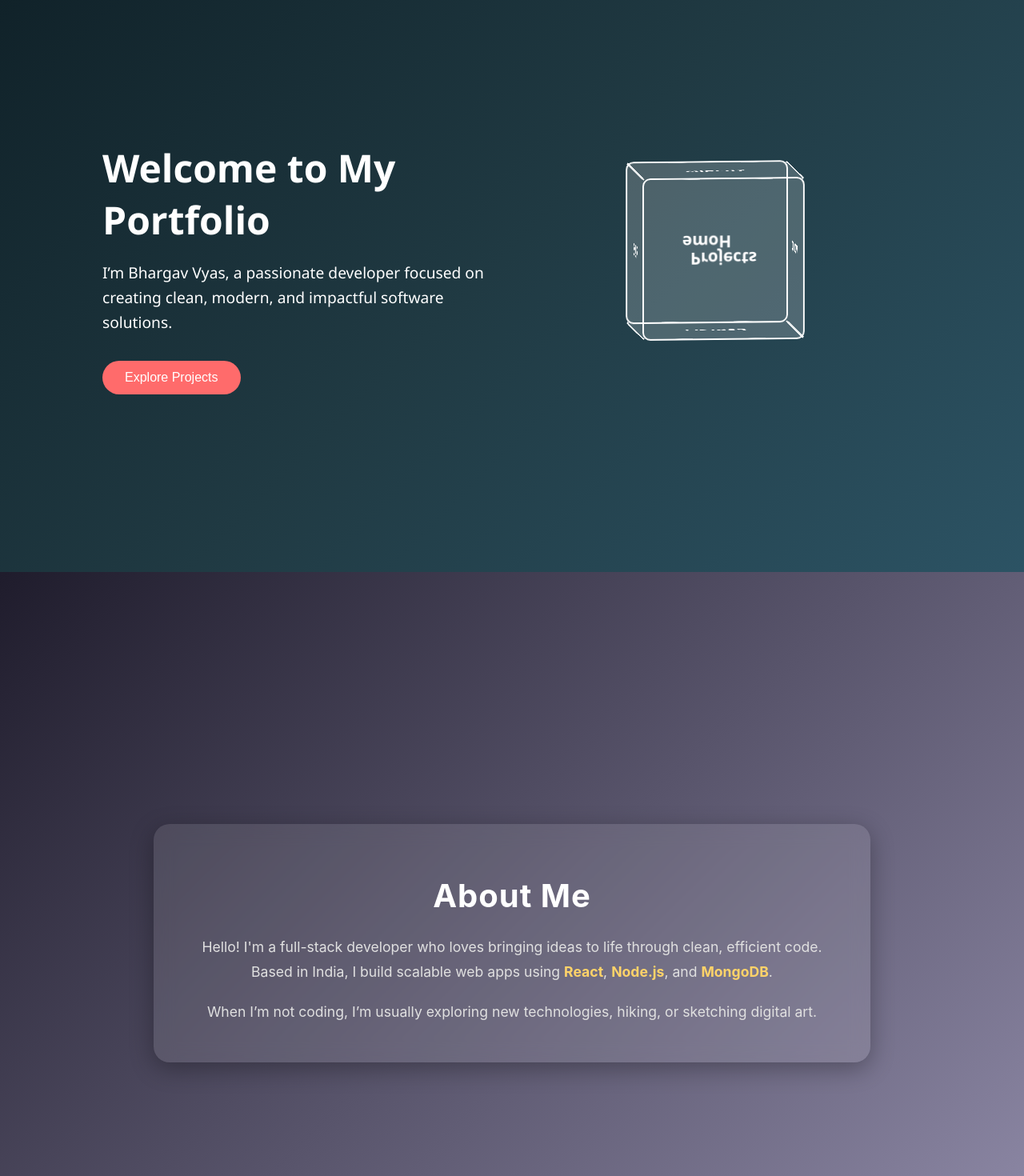
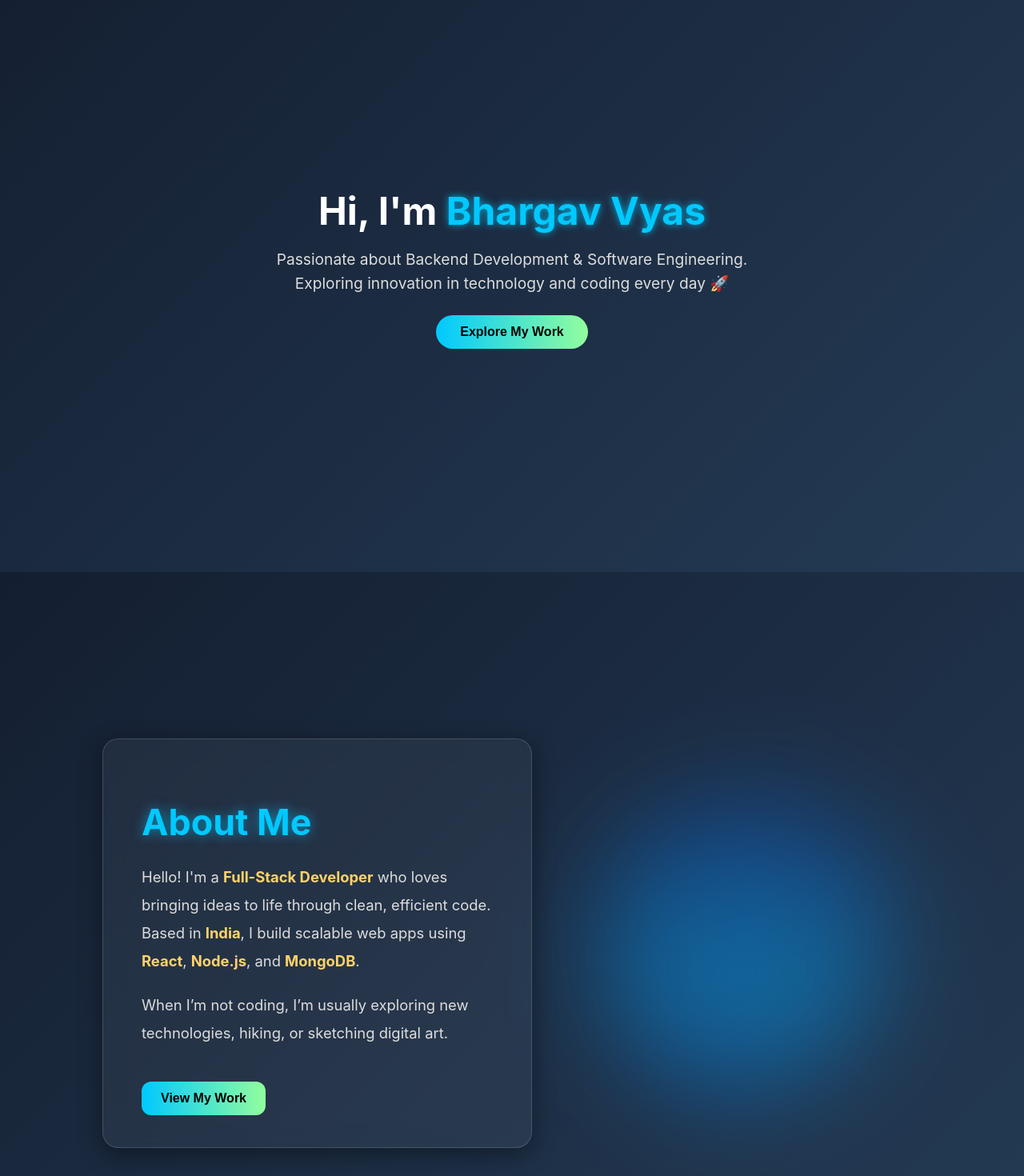
Before and after one commit to bhargav-vyas/Portfulio2025, a React (Create React App) app: page / in a window 1280 px wide. Shown: the part 160-1630 px from the top of the page at 80% size. Built offline with nearby package versions, Linux system fonts and the light colour scheme.

Commit message:
change in the code of the css and  implement he animation of  the above me section and also change the background color of the  in th home and project section

```diff
--- a/package.json
+++ b/package.json
@@ -3,6 +3,8 @@
   "version": "0.1.0",
   "private": true,
   "dependencies": {
+    "@react-three/drei": "^10.7.3",
+    "@react-three/fiber": "^9.3.0",
     "@testing-library/dom": "^10.4.1",
     "@testing-library/jest-dom": "^6.7.0",
     "@testing-library/react": "^16.3.0",
@@ -13,6 +15,7 @@
     "react": "^19.1.1",
     "react-bootstrap": "^2.10.10",
     "react-dom": "^19.1.1",
+    "react-icons": "^5.5.0",
     "react-parallax-tilt": "^1.7.304",
     "react-scripts": "5.0.1",
     "web-vitals": "^2.1.4"
--- a/src/components/About.css
+++ b/src/components/About.css
@@ -1,55 +1,123 @@
-/* Section Background */
+/* Section Background (same as Hero for one-page look) */
 .about-section {
   min-height: 100vh;
   display: flex;
-  justify-content: center;
+  justify-content: space-between;
   align-items: center;
-  background: linear-gradient(135deg, #1f1c2c, #928dab);
-  padding: 4rem 2rem;
+background: linear-gradient(135deg, #141e30, #243b55);
+  padding: 4rem 10%;
+  gap: 3rem;
+  overflow: hidden;
+  position: relative;
 }
 
 /* Glassmorphism Container */
 .about-container {
-  max-width: 800px;
-  padding: 2rem 3rem;
+  flex: 1;
+  padding: 2.5rem 3rem;
   border-radius: 20px;
-  background: rgba(255, 255, 255, 0.1);
-  backdrop-filter: blur(12px);
-  box-shadow: 0 8px 30px rgba(0, 0, 0, 0.3);
-  text-align: center;
-  animation: fadeInUp 1s ease-out;
+  background: rgba(255, 255, 255, 0.05);
+  backdrop-filter: blur(14px);
+  box-shadow: 0 8px 30px rgba(0, 0, 0, 0.4);
+  border: 1px solid rgba(255, 255, 255, 0.15);
+  z-index: 2;
+  position: relative;
 }
 
 /* Title */
 .about-title {
-  font-size: 2.5rem;
+  font-size: 2.8rem;
   margin-bottom: 1.5rem;
-  color: #ffffff;
+  color: #00c9ff;
   font-weight: 700;
-  letter-spacing: 1px;
+  text-shadow: 0 0 15px rgba(0, 201, 255, 0.6);
 }
 
 /* Text */
 .about-text {
-  font-size: 1.1rem;
-  line-height: 1.8;
-  color: #e0e0e0;
-  margin-bottom: 1rem;
+  font-size: 1.15rem;
+  line-height: 1.9;
+  color: #ddd;
+  margin-bottom: 1.2rem;
 }
-
 .about-text span {
   color: #ffd369;
   font-weight: bold;
 }
 
-/* Animation */
-@keyframes fadeInUp {
+/* Button */
+.about-btn {
+  margin-top: 1.5rem;
+  padding: 12px 24px;
+  border-radius: 12px;
+  border: none;
+  font-size: 1rem;
+  font-weight: 600;
+  color: #000;
+  background: linear-gradient(90deg, #00c9ff, #92fe9d);
+  cursor: pointer;
+  transition: 0.3s ease;
+}
+.about-btn:hover {
+  transform: scale(1.05);
+  box-shadow: 0 0 25px #00c9ff;
+}
+
+/* Animated Gradient Waves */
+.wave-container {
+  flex: 1;
+  position: relative;
+  display: flex;
+  justify-content: center;
+  align-items: center;
+}
+
+.wave {
+  position: absolute;
+  width: 350px;
+  height: 350px;
+  border-radius: 40%;
+  background: radial-gradient(circle at 30% 30%, #00c9ff55, #0072ff33, transparent);
+  filter: blur(60px);
+  animation: waveAnimation 8s infinite ease-in-out alternate;
+}
+
+.wave1 {
+  animation-delay: 0s;
+}
+.wave2 {
+  animation-delay: 3s;
+}
+
+/* Wave morphing animation */
+@keyframes waveAnimation {
   0% {
-    transform: translateY(30px);
-    opacity: 0;
+    transform: rotate(0deg) scale(1);
+    border-radius: 40% 60% 70% 30% / 30% 40% 60% 70%;
+  }
+  50% {
+    transform: rotate(180deg) scale(1.1);
+    border-radius: 70% 30% 40% 60% / 60% 70% 30% 40%;
   }
   100% {
-    transform: translateY(0);
-    opacity: 1;
+    transform: rotate(360deg) scale(1);
+    border-radius: 40% 60% 70% 30% / 30% 40% 60% 70%;
   }
 }
+
+/* Responsive */
+@media (max-width: 992px) {
+  .about-section {
+    flex-direction: column;
+    text-align: center;
+    gap: 2rem;
+  }
+  .wave-container {
+    margin-top: 2rem;
+    height: 300px;
+  }
+  .wave {
+    width: 250px;
+    height: 250px;
+  }
+}
--- a/src/components/About.js
+++ b/src/components/About.js
@@ -1,22 +1,75 @@
 import React from "react";
+import { motion } from "framer-motion";
 import "./About.css";
 
 const About = () => {
   return (
     <section id="about" className="about-section">
-      <div className="about-container">
-        <h2 className="about-title">About Me</h2>
-        <p className="about-text">
-          Hello! I'm a full-stack developer who loves bringing ideas to life
-          through clean, efficient code. Based in India, I build scalable web
-          apps using <span>React</span>, <span>Node.js</span>, and{" "}
-          <span>MongoDB</span>.
-        </p>
-        <p className="about-text">
+      <motion.div
+        className="about-container"
+        initial={{ opacity: 0, y: 80 }}
+        whileInView={{ opacity: 1, y: 0 }}
+        viewport={{ once: true, amount: 0.3 }}
+        transition={{ duration: 1, ease: "easeOut" }}
+      >
+        {/* Title */}
+        <motion.h2
+          className="about-title"
+          initial={{ opacity: 0, y: -50 }}
+          whileInView={{ opacity: 1, y: 0 }}
+          viewport={{ once: true }}
+          transition={{ duration: 0.8, delay: 0.2 }}
+        >
+          About Me
+        </motion.h2>
+
+        {/* First Paragraph */}
+        <motion.p
+          className="about-text"
+          initial={{ opacity: 0, x: -60 }}
+          whileInView={{ opacity: 1, x: 0 }}
+          viewport={{ once: true }}
+          transition={{ duration: 1, delay: 0.3 }}
+        >
+          Hello! I'm a <span>Full-Stack Developer</span> who loves bringing
+          ideas to life through clean, efficient code. Based in{" "}
+          <span>India</span>, I build scalable web apps using{" "}
+          <span>React</span>, <span>Node.js</span>, and <span>MongoDB</span>.
+        </motion.p>
+
+        {/* Second Paragraph */}
+        <motion.p
+          className="about-text"
+          initial={{ opacity: 0, x: 60 }}
+          whileInView={{ opacity: 1, x: 0 }}
+          viewport={{ once: true }}
+          transition={{ duration: 1, delay: 0.6 }}
+        >
           When I’m not coding, I’m usually exploring new technologies, hiking,
           or sketching digital art.
-        </p>
-      </div>
+        </motion.p>
+
+        {/* Call to Action */}
+        <motion.button
+          className="about-btn"
+          whileHover={{ scale: 1.1, boxShadow: "0px 0px 20px #00c6ff" }}
+          whileTap={{ scale: 0.95 }}
+        >
+          View My Work
+        </motion.button>
+      </motion.div>
+
+      {/* Unique Animated Gradient Waves */}
+      <motion.div
+        className="wave-container"
+        initial={{ opacity: 0, y: 80 }}
+        whileInView={{ opacity: 1, y: 0 }}
+        viewport={{ once: true }}
+        transition={{ duration: 1.2, delay: 0.4 }}
+      >
+        <div className="wave wave1"></div>
+        <div className="wave wave2"></div>
+      </motion.div>
     </section>
   );
 };
--- a/src/components/Contact.js
+++ b/src/components/Contact.js
@@ -1,41 +1,49 @@
-import React from 'react';
-import { Container, Row, Col, Form, Button } from 'react-bootstrap';
-import './Contact.css';
+import React from "react";
+import "./Contact.css";
 
-const Contact = () => {
+const ContactForm = () => {
   return (
-    <section id="contact" className="py-5">
-      <Container>
-        <h2 className="text-center mb-4 text-glow">Contact Me</h2>
-        <Row>
-          <Col md={{ span: 6, offset: 3 }}>
-            <div className="contact-card">
-              <Form>
-                <Form.Group className="mb-3" controlId="formBasicName">
-                  <Form.Label>Name</Form.Label>
-                  <Form.Control type="text" placeholder="Enter your name" />
-                </Form.Group>
+    <section id="contact">
+      <div className="contact-card">
+        <h2 className="text-glow">Contact Me</h2>
+        <form>
+          <div className="form-group">
+            <label htmlFor="name">Name</label>
+            <input
+              type="text"
+              id="name"
+              className="form-control"
+              placeholder="Enter your name"
+            />
+          </div>
 
-                <Form.Group className="mb-3" controlId="formBasicEmail">
-                  <Form.Label>Email address</Form.Label>
-                  <Form.Control type="email" placeholder="Enter email" />
-                </Form.Group>
+          <div className="form-group">
+            <label htmlFor="email">Email</label>
+            <input
+              type="email"
+              id="email"
+              className="form-control"
+              placeholder="Enter your email"
+            />
+          </div>
 
-                <Form.Group className="mb-3" controlId="formBasicMessage">
-                  <Form.Label>Message</Form.Label>
-                  <Form.Control as="textarea" rows={3} />
-                </Form.Group>
+          <div className="form-group">
+            <label htmlFor="message">Message</label>
+            <textarea
+              id="message"
+              rows="4"
+              className="form-control"
+              placeholder="Write your message"
+            ></textarea>
+          </div>
 
-                <Button variant="primary" type="submit" className="glow-btn">
-                  Send Message
-                </Button>
-              </Form>
-            </div>
-          </Col>
-        </Row>
-      </Container>
+          <button type="submit" className="glow-btn">
+            Send Message
+          </button>
+        </form>
+      </div>
     </section>
   );
 };
 
-export default Contact;
+export default ContactForm;
--- a/src/components/Home.css
+++ b/src/components/Home.css
@@ -1,87 +1,80 @@
-/* Whole Section */
-.home-section {
+/* Hero Section */
+.hero {
+  height: 100vh;
   display: flex;
   align-items: center;
-  justify-content: space-between;
-  height: 100vh;
+  justify-content: center;
+  background: linear-gradient(135deg, #141e30, #243b55);
+  color: #fff;
+  overflow: hidden;
   padding: 0 10%;
-  background: linear-gradient(135deg, #0f2027, #203a43, #2c5364);
-  color: white;
-  font-family: "Segoe UI", sans-serif;
 }
 
-/* Left Side (Text) */
-.home-left {
-  flex: 1;
+/* Content Layout */
+.hero-content {
+  display: flex;
+  align-items: center;
+  justify-content: center; /* center since no image */
+  width: 100%;
+  text-align: center;
+  flex-direction: column; /* stack vertically */
+  gap: 1.5rem;
 }
 
-.home-left h1 {
+/* Text Section */
+.hero-text h1 {
   font-size: 3rem;
   margin-bottom: 1rem;
 }
-
-.home-left p {
+.hero-text h1 span {
+  color: #00c9ff;
+  text-shadow: 0 0 10px rgba(0, 201, 255, 0.8);
+}
+.hero-text p {
   font-size: 1.2rem;
-  margin-bottom: 2rem;
-  max-width: 500px;
+  max-width: 600px;
   line-height: 1.6;
+  color: #ddd;
+  margin: 0 auto;
 }
 
-.explore-btn {
-  padding: 12px 28px;
+/* Button */
+.glow-button {
+  margin-top: 1.5rem;
+  padding: 12px 30px;
   border: none;
-  background: #ff6b6b;
-  color: white;
+  border-radius: 30px;
+  background: linear-gradient(90deg, #00c9ff, #92fe9d);
+  color: #000;
   font-size: 1rem;
-  border-radius: 30px;
+  font-weight: bold;
   cursor: pointer;
-  transition: 0.3s ease-in-out;
+  transition: all 0.3s ease-in-out;
+}
+.glow-button:hover {
+  transform: scale(1.1);
+  box-shadow: 0 0 20px #00c9ff;
 }
 
-.explore-btn:hover {
-  background: #ff4757;
-  transform: scale(1.05);
+/* Animations */
+.fade-in {
+  animation: fadeIn 2s ease forwards;
+  opacity: 0;
+}
+@keyframes fadeIn {
+  to {
+    opacity: 1;
+  }
 }
 
-/* Right Side (3D Cube Animation) */
-.home-right {
-  flex: 1;
-  display: flex;
-  align-items: center;
-  justify-content: center;
+.slide-up {
+  animation: slideUp 2s ease forwards;
+  transform: translateY(20px);
+  opacity: 0;
 }
-
-.cube {
-  position: relative;
-  width: 200px;
-  height: 200px;
-  transform-style: preserve-3d;
-  animation: spin 12s infinite linear;
+@keyframes slideUp {
+  to {
+    transform: translateY(0);
+    opacity: 1;
+  }
 }
-
-.face {
-  position: absolute;
-  width: 200px;
-  height: 200px;
-  background: rgba(255, 255, 255, 0.1);
-  border: 2px solid #fff;
-  display: flex;
-  align-items: center;
-  justify-content: center;
-  font-size: 1.3rem;
-  font-weight: bold;
-  color: #fff;
-  border-radius: 10px;
-}
-
-.front  { transform: rotateY(0deg) translateZ(100px); }
-.back   { transform: rotateY(180deg) translateZ(100px); }
-.right  { transform: rotateY(90deg) translateZ(100px); }
-.left   { transform: rotateY(-90deg) translateZ(100px); }
-.top    { transform: rotateX(90deg) translateZ(100px); }
-.bottom { transform: rotateX(-90deg) translateZ(100px); }
-
-@keyframes spin {
-  from { transform: rotateX(0deg) rotateY(0deg); }
-  to   { transform: rotateX(360deg) rotateY(360deg); }
-}
--- a/src/components/Home.js
+++ b/src/components/Home.js
@@ -1,30 +1,24 @@
 import React from "react";
 import "./Home.css";
 
-const Home = () => {
+
+const HeroSection = () => {
   return (
-    <section className="home-section" id="home">
-      <div className="home-left">
-        <h1>Welcome to My Portfolio</h1>
-        <p>
-          I’m Bhargav Vyas, a passionate developer focused on creating clean,
-          modern, and impactful software solutions.
-        </p>
-        <button className="explore-btn">Explore Projects</button>
-      </div>
+    <section className="hero">
+      <div className="hero-content">
+        <div className="hero-text">
+          <h1 className="fade-in">Hi, I'm <span>Bhargav Vyas</span></h1>
+          <p className="slide-up">
+            Passionate about Backend Development & Software Engineering.
+            Exploring innovation in technology and coding every day 🚀
+          </p>
+          <button className="glow-button">Explore My Work</button>
+        </div>
 
-      <div className="home-right">
-        <div className="cube">
-          <div className="face front">Home</div>
-          <div className="face back">Projects</div>
-          <div className="face left">About</div>
-          <div className="face right">Skills</div>
-          <div className="face top">Contact</div>
-          <div className="face bottom">Thanks</div>
-        </div>
+
       </div>
     </section>
   );
 };
 
-export default Home;
+export default HeroSection;
--- a/src/components/Project.css
+++ b/src/components/Project.css
@@ -1,6 +1,6 @@
 
 section#projects {
-  background: linear-gradient(135deg, #1f1c2c, #928dab) !important;
+  background: linear-gradient(135deg, #141e30, #243b55);
   padding: 80px 0 !important;
 }
 
```
Also changed, not shown: src/components/Contact.css (+72 -33 lines), src/Assates/Bhargav.jpg (added), 1 other file (tests, documents, lock files or other folders).
